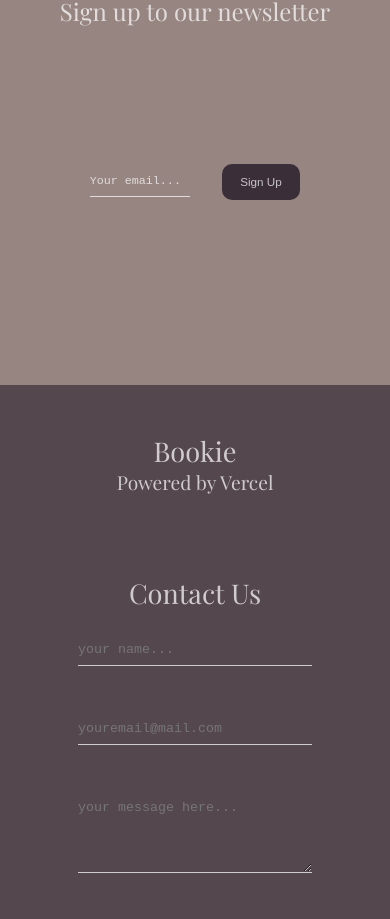
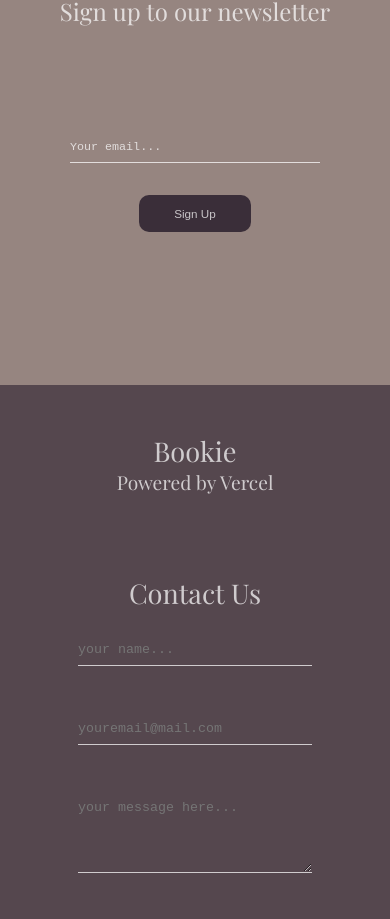
Before and after one commit to Ljusaj123/Bookie, a Next.js app: page /home in a window 390 px wide. Shown: the part 1676-2595 px from the top of the page. Built offline with nearby package versions, Linux system fonts and the light colour scheme; no server answers.

Commit message:
popravljena mobilna responzivnost

```diff
--- a/modules/show-catalog/showcatalog.js
+++ b/modules/show-catalog/showcatalog.js
@@ -1,11 +1,16 @@
+import Link from "next/link";
+
 const ShowCatalog = () => {
     return (
         <section className="show-catalog">
             <div className="show-catalog-container">
                 <h1>See more of interesting books</h1>
-                <button>
-                    Show catalog
-                </button>
+                <Link href="/catalog">
+                    <button>
+                        Show catalog
+                    </button>
+                </Link>
+
             </div>
         </section>
     );
--- a/styles/css/styles.css
+++ b/styles/css/styles.css
@@ -489,7 +489,7 @@ nav {
 }
 
 .newsletter-container .sign-in-form .form-container {
-  width: 70%;
+  width: 100%;
   display: -webkit-box;
   display: -ms-flexbox;
   display: flex;
@@ -502,7 +502,7 @@ nav {
 }
 
 .newsletter-container .sign-in-form .form-container input {
-  width: clamp(100px, 30%, 350px);
+  width: clamp(250px, 30%, 350px);
   outline: none;
   background: none;
   border: none;
@@ -1704,16 +1704,14 @@ nav {
 }
 
 @media screen and (max-width: 630px) {
-  .newsletter-container .sign-in {
+  .newsletter-container .sign-in-form .form-container {
     -webkit-box-orient: vertical;
     -webkit-box-direction: normal;
         -ms-flex-direction: column;
             flex-direction: column;
-    width: 75%;
-  }
-  .newsletter-container .sign-in input {
-    width: 80%;
-    margin: 0 auto;
+  }
+  .newsletter-container .sign-in-form .form-container input {
+    margin-right: 0;
     margin-bottom: 2rem;
   }
   .about .introduction {
--- a/styles/sass/_home.scss
+++ b/styles/sass/_home.scss
@@ -336,10 +336,10 @@ nav {
 			flex-direction: column;
 
 			& .form-container {
-				width: 70%;
+				width: 100%;
 				@include univerzalni-display(flex, center, center);
 				& input {
-					width: clamp(100px, 30%, 350px);
+					width: clamp(250px, 30%, 350px);
 					outline: none;
 					background: none;
 					border: none;
```
Also changed, not shown: styles/sass/_responzive.scss (+3 -5 lines).
